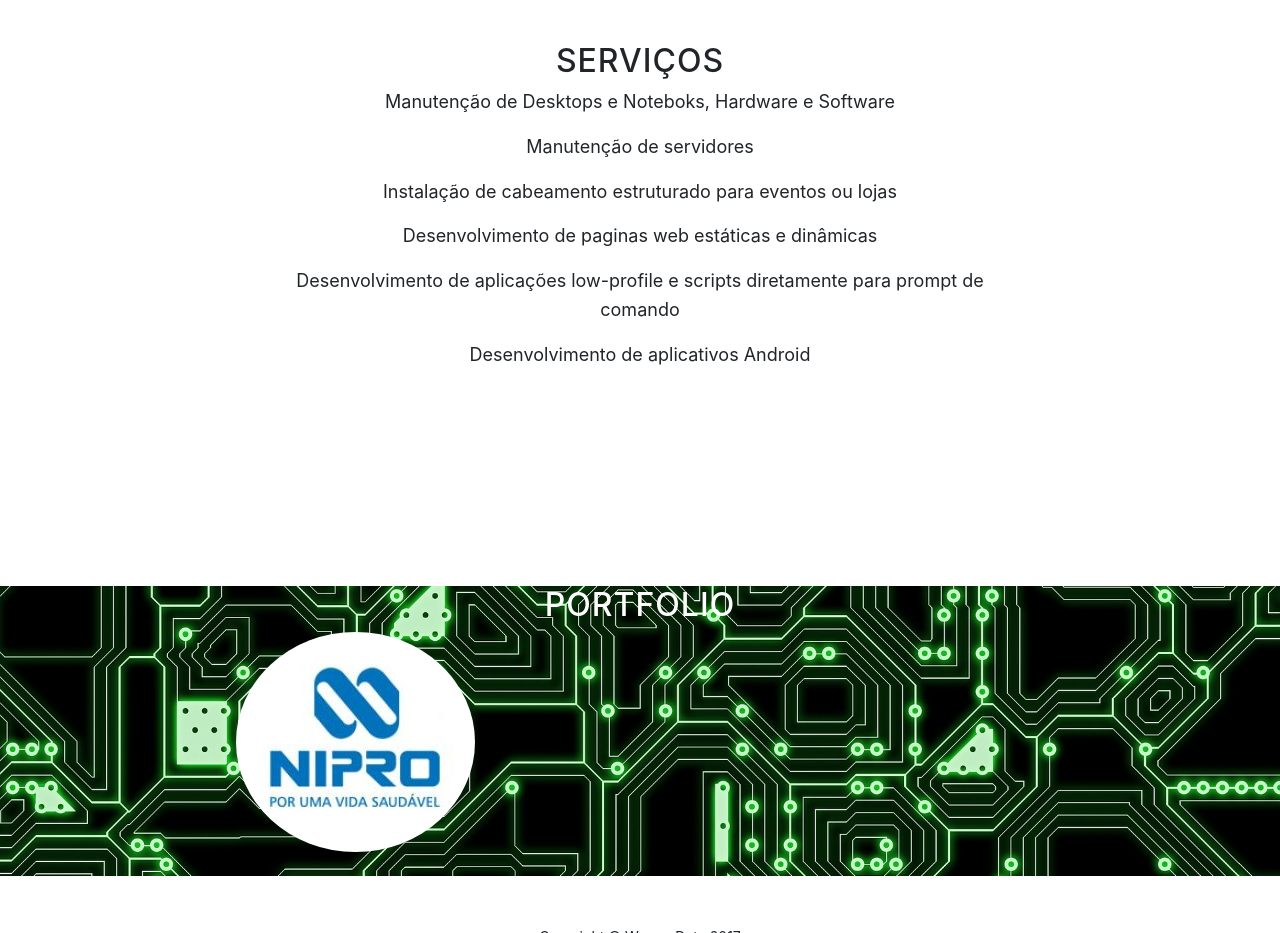
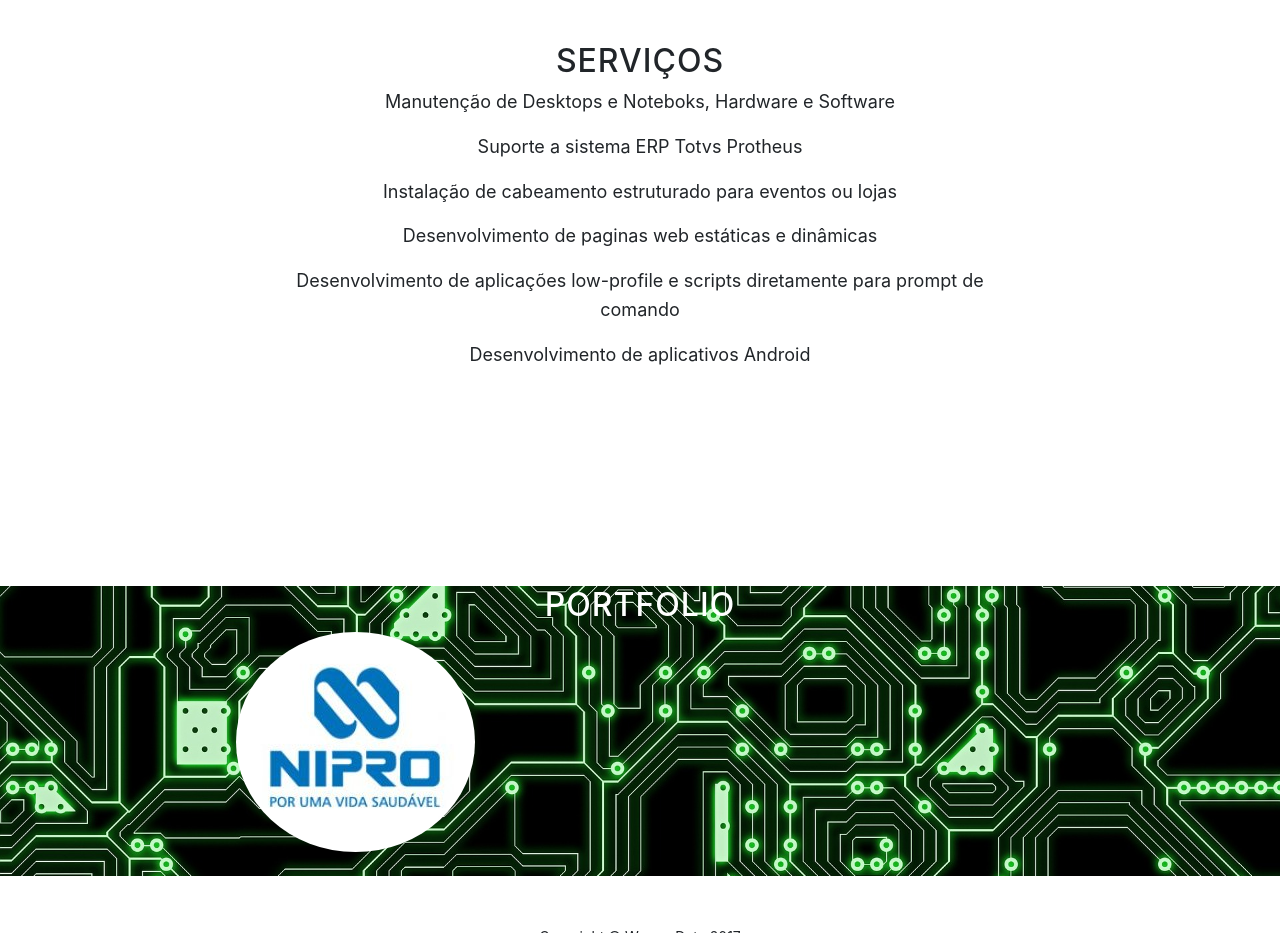
Before and after one commit to wanzerdata/wanzerdata.github.io, a website with bundled scripts: page index.html in a window 1280 px wide. Shown: the part 2120-3053 px from the top of the page. Built offline with nearby package versions, Linux system fonts and the light colour scheme.

Commit message:
Update index.html

```diff
--- a/index.html
+++ b/index.html
@@ -97,7 +97,7 @@
           <div class="col-lg-8 mx-auto">
             <h2>Serviços</h2>
             <p>Manutenção de Desktops e Noteboks, Hardware e Software<br>
-            <p>Manutenção de servidores<br>
+            <p>Suporte a sistema ERP Totvs Protheus<br>
             <p>Instalação de cabeamento estruturado para eventos ou lojas<br>
             <P>Desenvolvimento de paginas web estáticas e dinâmicas <br>
             <p>Desenvolvimento de aplicações low-profile e scripts diretamente para prompt de comando<br>
```
